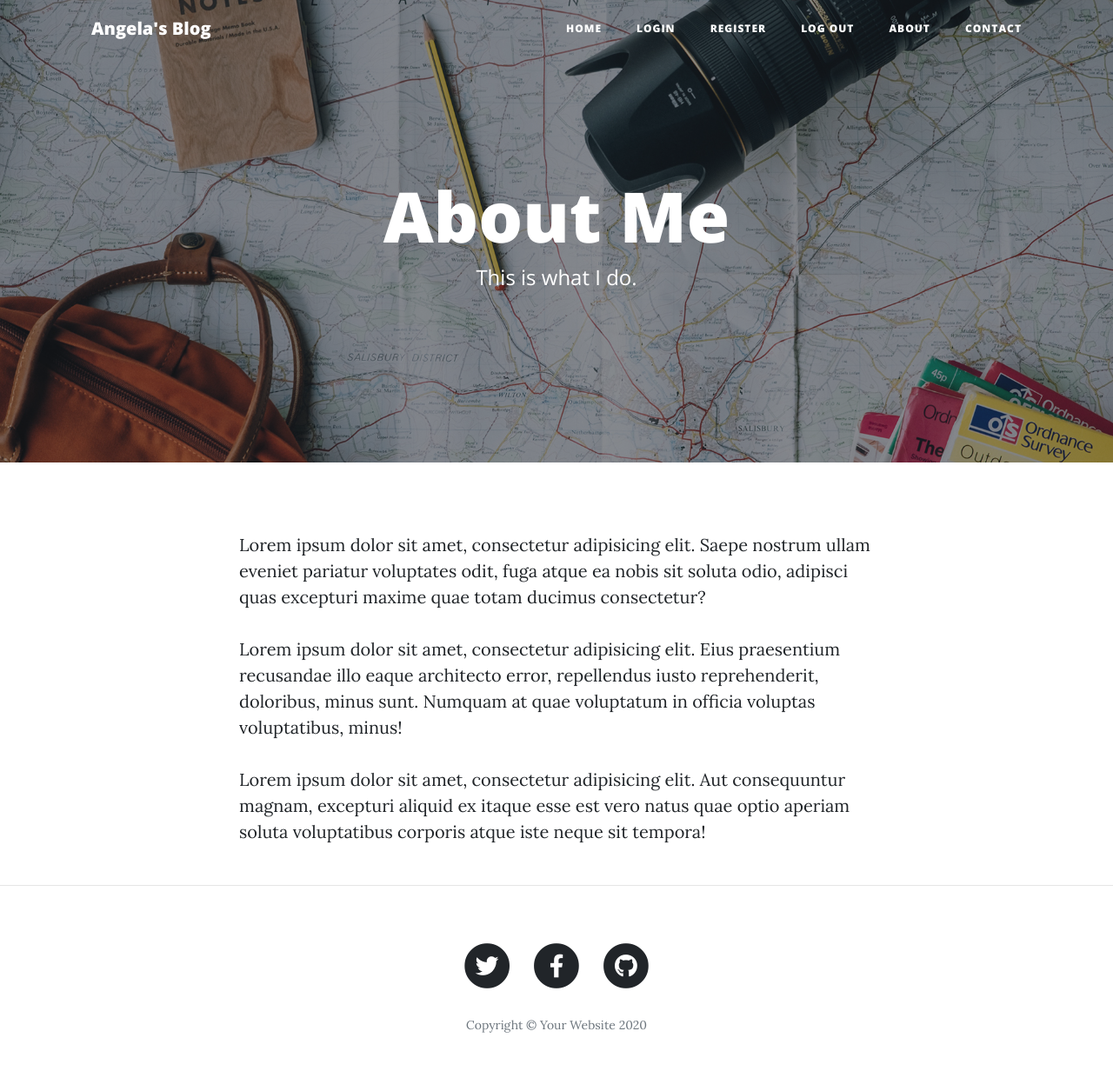
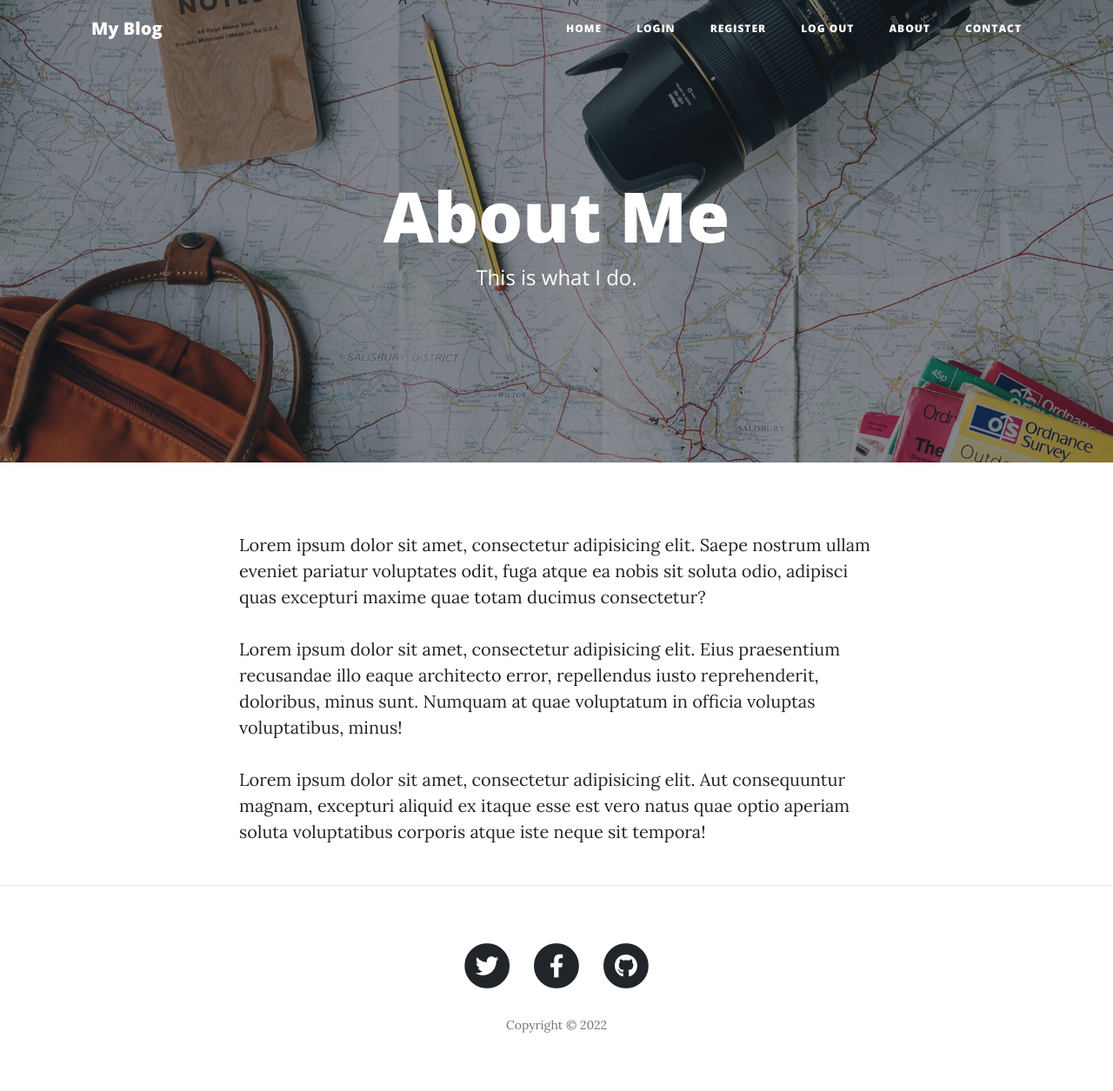
Before and after one commit to euclyd-2022/day70-blog, a Flask app: page /about in a window 1280 px wide. Shown: the whole page at 87% size. Run offline with Flask 2, Linux system fonts and the light colour scheme; some libraries are stand-ins or nearby versions.

Commit message:
update to my blog

```diff
--- a/templates/footer.html
+++ b/templates/footer.html
@@ -29,7 +29,7 @@
               </a>
             </li>
           </ul>
-          <p class="copyright text-muted">Copyright &copy; Your Website 2020</p>
+          <p class="copyright text-muted">Copyright &copy; 2022</p>
         </div>
       </div>
     </div>
--- a/templates/header.html
+++ b/templates/header.html
@@ -8,7 +8,7 @@
   <meta name="description" content="">
   <meta name="author" content="">
 
-  <title>Angela's Blog</title>
+  <title>My Blog</title>
 
   <!-- Bootstrap core CSS -->
   <link href="{{ url_for('static', filename='vendor/bootstrap/css/bootstrap.min.css') }}" rel="stylesheet">
@@ -28,7 +28,7 @@
   <!-- Navigation -->
   <nav class="navbar navbar-expand-lg navbar-light fixed-top" id="mainNav">
     <div class="container">
-      <a class="navbar-brand" href="{{url_for('get_all_posts')}}">Angela's Blog</a>
+      <a class="navbar-brand" href="{{url_for('get_all_posts')}}">My Blog</a>
       <button class="navbar-toggler navbar-toggler-right" type="button" data-toggle="collapse" data-target="#navbarResponsive" aria-controls="navbarResponsive" aria-expanded="false" aria-label="Toggle navigation">
         Menu
         <i class="fas fa-bars"></i>
```
